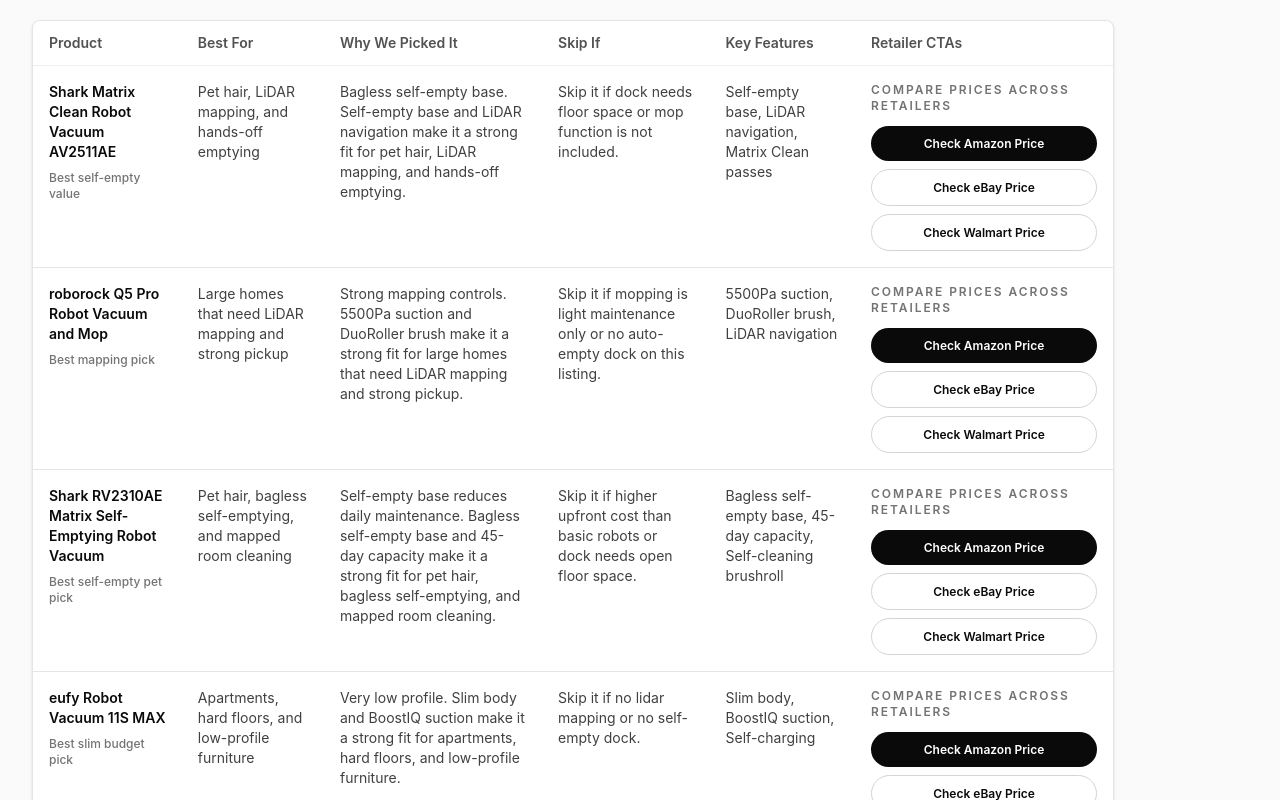
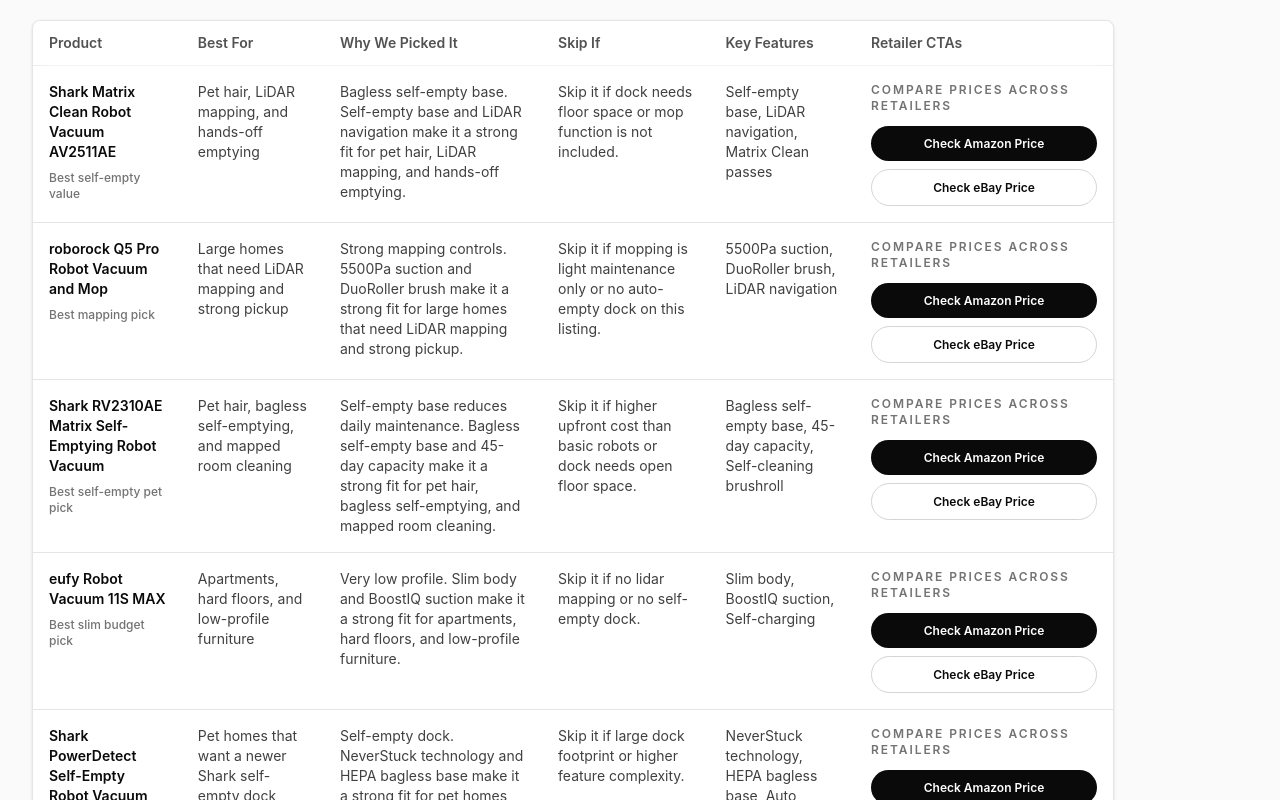
Before and after one commit to bunyaminoztoprak74-max/homepilot, a Next.js app: page /robot-vacuums in a window 1280 px wide. Shown: the part 780-1580 px from the top of the page. Built offline with nearby package versions, Linux system fonts and the light colour scheme.

Commit message:
Remove Walmart retailer support

```diff
--- a/components/RetailerButtons.tsx
+++ b/components/RetailerButtons.tsx
@@ -8,8 +8,7 @@ type Retailer = {
 export function RetailerButtons({ product, compact = false }: { product: Product; compact?: boolean }) {
   const retailers: Retailer[] = [
     { label: "Check Amazon Price", href: product.amazonUrl },
-    { label: "Check eBay Price", href: product.ebayUrl },
-    { label: "Check Walmart Price", href: product.walmartUrl }
+    { label: "Check eBay Price", href: product.ebayUrl }
   ];
 
   return (
@@ -17,7 +16,7 @@ export function RetailerButtons({ product, compact = false }: { product: Product
       <p className="mb-3 text-xs font-semibold uppercase tracking-[0.16em] text-neutral-500">
         Compare prices across retailers
       </p>
-      <div className={compact ? "grid gap-2" : "grid grid-cols-3 gap-2"}>
+      <div className={compact ? "grid gap-2" : "grid grid-cols-2 gap-2"}>
         {retailers.map((retailer, index) => (
           <a
             key={retailer.label}
--- a/data/products.json
+++ b/data/products.json
@@ -34,8 +34,7 @@
       "Mop function is not included"
     ],
     "amazonUrl": "https://www.amazon.com/dp/B09T4YZGQR?tag=affiliater07c-20",
-    "ebayUrl": "https://www.ebay.com/sch/i.html?_nkw=Shark%20Matrix%20Clean%20Robot%20Vacuum%20AV2511AE%20B09T4YZGQR",
-    "walmartUrl": "https://www.walmart.com/search?q=Shark%20Matrix%20Clean%20Robot%20Vacuum%20AV2511AE%20B09T4YZGQR"
+    "ebayUrl": "https://www.ebay.com/sch/i.html?_nkw=Shark%20Matrix%20Clean%20Robot%20Vacuum%20AV2511AE%20B09T4YZGQR"
   },
   {
     "id": "roborock-q5-pro",
@@ -72,8 +71,7 @@
       "No auto-empty dock on this listing"
     ],
     "amazonUrl": "https://www.amazon.com/dp/B0C7VLHMQR?tag=affiliater07c-20",
-    "ebayUrl": "https://www.ebay.com/sch/i.html?_nkw=roborock%20Q5%20Pro%20Robot%20Vacuum%20and%20Mop%20B0C7VLHMQR",
-    "walmartUrl": "https://www.walmart.com/search?q=roborock%20Q5%20Pro%20Robot%20Vacuum%20and%20Mop%20B0C7VLHMQR"
+    "ebayUrl": "https://www.ebay.com/sch/i.html?_nkw=roborock%20Q5%20Pro%20Robot%20Vacuum%20and%20Mop%20B0C7VLHMQR"
   },
   {
     "id": "shark-rv2310ae",
@@ -110,8 +108,7 @@
       "Dock needs open floor space"
     ],
     "amazonUrl": "https://www.amazon.com/dp/B09J88GNW3?tag=affiliater07c-20",
-    "ebayUrl": "https://www.ebay.com/sch/i.html?_nkw=Shark%20RV2310AE%20Matrix%20Self-Emptying%20Robot%20Vacuum%20B09J88GNW3",
-    "walmartUrl": "https://www.walmart.com/search?q=Shark%20RV2310AE%20Matrix%20Self-Emptying%20Robot%20Vacuum%20B09J88GNW3"
+    "ebayUrl": "https://www.ebay.com/sch/i.html?_nkw=Shark%20RV2310AE%20Matrix%20Self-Emptying%20Robot%20Vacuum%20B09J88GNW3"
   },
   {
     "id": "eufy-11s-max",
@@ -148,8 +145,7 @@
       "No self-empty dock"
     ],
     "amazonUrl": "https://www.amazon.com/dp/B07R295MLS?tag=affiliater07c-20",
-    "ebayUrl": "https://www.ebay.com/sch/i.html?_nkw=eufy%20Robot%20Vacuum%2011S%20MAX%20B07R295MLS",
-    "walmartUrl": "https://www.walmart.com/search?q=eufy%20Robot%20Vacuum%2011S%20MAX%20B07R295MLS"
+    "ebayUrl": "https://www.ebay.com/sch/i.html?_nkw=eufy%20Robot%20Vacuum%2011S%20MAX%20B07R295MLS"
   },
   {
     "id": "shark-powerdetect-av2820s",
@@ -186,8 +182,7 @@
       "Higher feature complexity"
     ],
     "amazonUrl": "https://www.amazon.com/dp/B0CDJFHM4J?tag=affiliater07c-20",
-    "ebayUrl": "https://www.ebay.com/sch/i.html?_nkw=Shark%20PowerDetect%20Self-Empty%20Robot%20Vacuum%20AV2820S%20B0CDJFHM4J",
-    "walmartUrl": "https://www.walmart.com/search?q=Shark%20PowerDetect%20Self-Empty%20Robot%20Vacuum%20AV2820S%20B0CDJFHM4J"
+    "ebayUrl": "https://www.ebay.com/sch/i.html?_nkw=Shark%20PowerDetect%20Self-Empty%20Robot%20Vacuum%20AV2820S%20B0CDJFHM4J"
   },
   {
     "id": "roborock-qrevo-qv35a",
@@ -224,8 +219,7 @@
       "More consumables to maintain"
     ],
     "amazonUrl": "https://www.amazon.com/dp/B0DQ82FJST?tag=affiliater07c-20",
-    "ebayUrl": "https://www.ebay.com/sch/i.html?_nkw=roborock%20Qrevo%20QV%2035A%20Robot%20Vacuum%20and%20Mop%20B0DQ82FJST",
-    "walmartUrl": "https://www.walmart.com/search?q=roborock%20Qrevo%20QV%2035A%20Robot%20Vacuum%20and%20Mop%20B0DQ82FJST"
+    "ebayUrl": "https://www.ebay.com/sch/i.html?_nkw=roborock%20Qrevo%20QV%2035A%20Robot%20Vacuum%20and%20Mop%20B0DQ82FJST"
   },
   {
     "id": "shark-av2110s",
@@ -262,8 +256,7 @@
       "White finish may show dust"
     ],
     "amazonUrl": "https://www.amazon.com/dp/B0F2GRYPD1?tag=affiliater07c-20",
-    "ebayUrl": "https://www.ebay.com/sch/i.html?_nkw=Shark%20Navigator%20Robot%20Vacuum%20AV2110S%20B0F2GRYPD1",
-    "walmartUrl": "https://www.walmart.com/search?q=Shark%20Navigator%20Robot%20Vacuum%20AV2110S%20B0F2GRYPD1"
+    "ebayUrl": "https://www.ebay.com/sch/i.html?_nkw=Shark%20Navigator%20Robot%20Vacuum%20AV2110S%20B0F2GRYPD1"
   },
   {
     "id": "roborock-q10-s5-plus",
@@ -300,8 +293,7 @@
       "Mop performance depends on flooring"
     ],
     "amazonUrl": "https://www.amazon.com/dp/B0DWXBCQVP?tag=affiliater07c-20",
-    "ebayUrl": "https://www.ebay.com/sch/i.html?_nkw=roborock%20Q10%20S5%2B%20Robot%20Vacuum%20and%20Mop%20B0DWXBCQVP",
-    "walmartUrl": "https://www.walmart.com/search?q=roborock%20Q10%20S5%2B%20Robot%20Vacuum%20and%20Mop%20B0DWXBCQVP"
+    "ebayUrl": "https://www.ebay.com/sch/i.html?_nkw=roborock%20Q10%20S5%2B%20Robot%20Vacuum%20and%20Mop%20B0DWXBCQVP"
   },
   {
     "id": "irobot-roomba-105-autoempty",
@@ -338,8 +330,7 @@
       "No mop on this listing"
     ],
     "amazonUrl": "https://www.amazon.com/dp/B0DWG1K24K?tag=affiliater07c-20",
-    "ebayUrl": "https://www.ebay.com/sch/i.html?_nkw=iRobot%20Roomba%20105%20Vac%20Robot%20Vacuum%20with%20AutoEmpty%20Dock%20B0DWG1K24K",
-    "walmartUrl": "https://www.walmart.com/search?q=iRobot%20Roomba%20105%20Vac%20Robot%20Vacuum%20with%20AutoEmpty%20Dock%20B0DWG1K24K"
+    "ebayUrl": "https://www.ebay.com/sch/i.html?_nkw=iRobot%20Roomba%20105%20Vac%20Robot%20Vacuum%20with%20AutoEmpty%20Dock%20B0DWG1K24K"
   },
   {
     "id": "dreame-d20-plus",
@@ -376,8 +367,7 @@
       "Newer model with less long-term history"
     ],
     "amazonUrl": "https://www.amazon.com/dp/B0F3C3XM68?tag=affiliater07c-20",
-    "ebayUrl": "https://www.ebay.com/sch/i.html?_nkw=DREAME%20D20%20Plus%20Robot%20Vacuum%20and%20Mop%20B0F3C3XM68",
-    "walmartUrl": "https://www.walmart.com/search?q=DREAME%20D20%20Plus%20Robot%20Vacuum%20and%20Mop%20B0F3C3XM68"
+    "ebayUrl": "https://www.ebay.com/sch/i.html?_nkw=DREAME%20D20%20Plus%20Robot%20Vacuum%20and%20Mop%20B0F3C3XM68"
   },
   {
     "id": "cosori-turboblaze-6qt",
@@ -414,8 +404,7 @@
       "Basket size may be small for big families"
     ],
     "amazonUrl": "https://www.amazon.com/dp/B0C33CHG99?tag=affiliater07c-20",
-    "ebayUrl": "https://www.ebay.com/sch/i.html?_nkw=COSORI%209-in-1%20TurboBlaze%20Air%20Fryer%206%20Qt%20B0C33CHG99",
-    "walmartUrl": "https://www.walmart.com/search?q=COSORI%209-in-1%20TurboBlaze%20Air%20Fryer%206%20Qt%20B0C33CHG99"
+    "ebayUrl": "https://www.ebay.com/sch/i.html?_nkw=COSORI%209-in-1%20TurboBlaze%20Air%20Fryer%206%20Qt%20B0C33CHG99"
   },
   {
     "id": "ninja-af101",
@@ -452,8 +441,7 @@
       "Round basket wastes some space"
     ],
     "amazonUrl": "https://www.amazon.com/dp/B07FDJMC9Q?tag=affiliater07c-20",
-    "ebayUrl": "https://www.ebay.com/sch/i.html?_nkw=Ninja%20AF101%204%20Qt%20Air%20Fryer%20B07FDJMC9Q",
-    "walmartUrl": "https://www.walmart.com/search?q=Ninja%20AF101%204%20Qt%20Air%20Fryer%20B07FDJMC9Q"
+    "ebayUrl": "https://www.ebay.com/sch/i.html?_nkw=Ninja%20AF101%204%20Qt%20Air%20Fryer%20B07FDJMC9Q"
   },
   {
     "id": "ninja-dz201",
@@ -490,8 +478,7 @@
       "More parts to clean"
     ],
     "amazonUrl": "https://www.amazon.com/dp/B089TQWJKK?tag=affiliater07c-20",
-    "ebayUrl": "https://www.ebay.com/sch/i.html?_nkw=Ninja%20DZ201%20Foodi%208%20Qt%20DualZone%20Air%20Fryer%20B089TQWJKK",
-    "walmartUrl": "https://www.walmart.com/search?q=Ninja%20DZ201%20Foodi%208%20Qt%20DualZone%20Air%20Fryer%20B089TQWJKK"
+    "ebayUrl": "https://www.ebay.com/sch/i.html?_nkw=Ninja%20DZ201%20Foodi%208%20Qt%20DualZone%20Air%20Fryer%20B089TQWJKK"
   },
   {
     "id": "instant-vortex-plus-6qt",
@@ -528,8 +515,7 @@
       "May be bulky for tiny counters"
     ],
     "amazonUrl": "https://www.amazon.com/dp/B07VHFMZHJ?tag=affiliater07c-20",
-    "ebayUrl": "https://www.ebay.com/sch/i.html?_nkw=Instant%20Pot%20Vortex%20Plus%206QT%20Air%20Fryer%20B07VHFMZHJ",
-    "walmartUrl": "https://www.walmart.com/search?q=Instant%20Pot%20Vortex%20Plus%206QT%20Air%20Fryer%20B07VHFMZHJ"
+    "ebayUrl": "https://www.ebay.com/sch/i.html?_nkw=Instant%20Pot%20Vortex%20Plus%206QT%20Air%20Fryer%20B07VHFMZHJ"
   },
   {
     "id": "ninja-af141",
@@ -566,8 +552,7 @@
       "Not a full oven replacement"
     ],
     "amazonUrl": "https://www.amazon.com/dp/B0CSZ7WBYW?tag=affiliater07c-20",
-    "ebayUrl": "https://www.ebay.com/sch/i.html?_nkw=Ninja%20AF141%205%20Qt%20Air%20Fryer%20Pro%20B0CSZ7WBYW",
-    "walmartUrl": "https://www.walmart.com/search?q=Ninja%20AF141%205%20Qt%20Air%20Fryer%20Pro%20B0CSZ7WBYW"
+    "ebayUrl": "https://www.ebay.com/sch/i.html?_nkw=Ninja%20AF141%205%20Qt%20Air%20Fryer%20Pro%20B0CSZ7WBYW"
   },
   {
     "id": "cosori-pro-5qt",
@@ -604,8 +589,7 @@
       "Presets still need adjustment"
     ],
     "amazonUrl": "https://www.amazon.com/dp/B0936FGLQS?tag=affiliater07c-20",
-    "ebayUrl": "https://www.ebay.com/sch/i.html?_nkw=COSORI%20Air%20Fryer%20Pro%205QT%20B0936FGLQS",
-    "walmartUrl": "https://www.walmart.com/search?q=COSORI%20Air%20Fryer%20Pro%205QT%20B0936FGLQS"
+    "ebayUrl": "https://www.ebay.com/sch/i.html?_nkw=COSORI%20Air%20Fryer%20Pro%205QT%20B0936FGLQS"
   },
   {
     "id": "ninja-af181",
@@ -642,8 +626,7 @@
       "Still one cooking zone"
     ],
     "amazonUrl": "https://www.amazon.com/dp/B0CS3V8M9H?tag=affiliater07c-20",
-    "ebayUrl": "https://www.ebay.com/sch/i.html?_nkw=Ninja%20AF181%20XL%20Air%20Fryer%20B0CS3V8M9H",
-    "walmartUrl": "https://www.walmart.com/search?q=Ninja%20AF181%20XL%20Air%20Fryer%20B0CS3V8M9H"
+    "ebayUrl": "https://www.ebay.com/sch/i.html?_nkw=Ninja%20AF181%20XL%20Air%20Fryer%20B0CS3V8M9H"
   },
   {
     "id": "instant-versazone-9qt",
@@ -680,8 +663,7 @@
       "Large basket storage"
     ],
     "amazonUrl": "https://www.amazon.com/dp/B0B18VW7VS?tag=affiliater07c-20",
-    "ebayUrl": "https://www.ebay.com/sch/i.html?_nkw=Instant%20Pot%20VersaZone%209QT%20Air%20Fryer%20B0B18VW7VS",
-    "walmartUrl": "https://www.walmart.com/search?q=Instant%20Pot%20VersaZone%209QT%20Air%20Fryer%20B0B18VW7VS"
+    "ebayUrl": "https://www.ebay.com/sch/i.html?_nkw=Instant%20Pot%20VersaZone%209QT%20Air%20Fryer%20B0B18VW7VS"
   },
   {
     "id": "chefman-turbofry-8qt",
@@ -718,8 +700,7 @@
       "Large counter footprint"
     ],
     "amazonUrl": "https://www.amazon.com/dp/B08DKYBTPH?tag=affiliater07c-20",
-    "ebayUrl": "https://www.ebay.com/sch/i.html?_nkw=Chefman%20TurboFry%208%20Qt%20Air%20Fryer%20B08DKYBTPH",
-    "walmartUrl": "https://www.walmart.com/search?q=Chefman%20TurboFry%208%20Qt%20Air%20Fryer%20B08DKYBTPH"
+    "ebayUrl": "https://www.ebay.com/sch/i.html?_nkw=Chefman%20TurboFry%208%20Qt%20Air%20Fryer%20B08DKYBTPH"
   },
   {
     "id": "instant-vortex-clearcook",
@@ -756,8 +737,7 @@
       "Single basket"
     ],
     "amazonUrl": "https://www.amazon.com/dp/B096N3FTZP?tag=affiliater07c-20",
-    "ebayUrl": "https://www.ebay.com/sch/i.html?_nkw=Instant%20Pot%20Vortex%20Plus%206QT%20ClearCook%20Air%20Fryer%20B096N3FTZP",
-    "walmartUrl": "https://www.walmart.com/search?q=Instant%20Pot%20Vortex%20Plus%206QT%20ClearCook%20Air%20Fryer%20B096N3FTZP"
+    "ebayUrl": "https://www.ebay.com/sch/i.html?_nkw=Instant%20Pot%20Vortex%20Plus%206QT%20ClearCook%20Air%20Fryer%20B096N3FTZP"
   },
   {
     "id": "breville-bambino",
@@ -794,8 +774,7 @@
       "Small water tank"
     ],
     "amazonUrl": "https://www.amazon.com/dp/B0B1JPPG2L?tag=affiliater07c-20",
-    "ebayUrl": "https://www.ebay.com/sch/i.html?_nkw=Breville%20Bambino%20Espresso%20Machine%20BES450BSS%20B0B1JPPG2L",
-    "walmartUrl": "https://www.walmart.com/search?q=Breville%20Bambino%20Espresso%20Machine%20BES450BSS%20B0B1JPPG2L"
+    "ebayUrl": "https://www.ebay.com/sch/i.html?_nkw=Breville%20Bambino%20Espresso%20Machine%20BES450BSS%20B0B1JPPG2L"
   },
   {
     "id": "breville-barista-express",
@@ -832,8 +811,7 @@
       "Built-in grinder limits upgrade path"
     ],
     "amazonUrl": "https://www.amazon.com/dp/B00CH9QWOU?tag=affiliater07c-20",
-    "ebayUrl": "https://www.ebay.com/sch/i.html?_nkw=Breville%20Barista%20Express%20Espresso%20Machine%20BES870XL%20B00CH9QWOU",
-    "walmartUrl": "https://www.walmart.com/search?q=Breville%20Barista%20Express%20Espresso%20Machine%20BES870XL%20B00CH9QWOU"
+    "ebayUrl": "https://www.ebay.com/sch/i.html?_nkw=Breville%20Barista%20Express%20Espresso%20Machine%20BES870XL%20B00CH9QWOU"
   },
   {
     "id": "baratza-encore-esp",
@@ -870,8 +848,7 @@
       "Still requires dialing in"
     ],
     "amazonUrl": "https://www.amazon.com/dp/B0BW272XCV?tag=affiliater07c-20",
-    "ebayUrl": "https://www.ebay.com/sch/i.html?_nkw=Baratza%20Encore%20ESP%20Coffee%20Grinder%20B0BW272XCV",
-    "walmartUrl": "https://www.walmart.com/search?q=Baratza%20Encore%20ESP%20Coffee%20Grinder%20B0BW272XCV"
+    "ebayUrl": "https://www.ebay.com/sch/i.html?_nkw=Baratza%20Encore%20ESP%20Coffee%20Grinder%20B0BW272XCV"
   },
   {
     "id": "ninja-luxe-cafe",
@@ -908,8 +885,7 @@
       "Larger footprint"
     ],
     "amazonUrl": "https://www.amazon.com/dp/B0D45PK5V4?tag=affiliater07c-20",
-    "ebayUrl": "https://www.ebay.com/sch/i.html?_nkw=Ninja%20Luxe%20Cafe%20Premier%203-in-1%20Espresso%20Machine%20ES601%20B0D45PK5V4",
-    "walmartUrl": "https://www.walmart.com/search?q=Ninja%20Luxe%20Cafe%20Premier%203-in-1%20Espresso%20Machine%20ES601%20B0D45PK5V4"
+    "ebayUrl": "https://www.ebay.com/sch/i.html?_nkw=Ninja%20Luxe%20Cafe%20Premier%203-in-1%20Espresso%20Machine%20ES601%20B0D45PK5V4"
   },
   {
     "id": "casabrews-cm5418",
@@ -946,8 +922,7 @@
       "Needs grinder for best results"
     ],
     "amazonUrl": "https://www.amazon.com/dp/B09X3WGJ3R?tag=affiliater07c-20",
-    "ebayUrl": "https://www.ebay.com/sch/i.html?_nkw=CASABREWS%20CM5418%20Espresso%20Machine%20B09X3WGJ3R",
-    "walmartUrl": "https://www.walmart.com/search?q=CASABREWS%20CM5418%20Espresso%20Machine%20B09X3WGJ3R"
+    "ebayUrl": "https://www.ebay.com/sch/i.html?_nkw=CASABREWS%20CM5418%20Espresso%20Machine%20B09X3WGJ3R"
   },
   {
     "id": "breville-bambino-plus",
@@ -984,8 +959,7 @@
       "Small footprint means smaller reservoir"
     ],
     "amazonUrl": "https://www.amazon.com/dp/B07JVD78TT?tag=affiliater07c-20",
-    "ebayUrl": "https://www.ebay.com/sch/i.html?_nkw=Breville%20Bambino%20Plus%20Espresso%20Machine%20BES500BSS%20B07JVD78TT",
-    "walmartUrl": "https://www.walmart.com/search?q=Breville%20Bambino%20Plus%20Espresso%20Machine%20BES500BSS%20B07JVD78TT"
+    "ebayUrl": "https://www.ebay.com/sch/i.html?_nkw=Breville%20Bambino%20Plus%20Espresso%20Machine%20BES500BSS%20B07JVD78TT"
   },
   {
     "id": "delonghi-classic",
@@ -1022,8 +996,7 @@
       "Grinder still matters"
     ],
     "amazonUrl": "https://www.amazon.com/dp/B0DQWC47JN?tag=affiliater07c-20",
-    "ebayUrl": "https://www.ebay.com/sch/i.html?_nkw=De'Longhi%20Classic%20Espresso%20Machine%20B0DQWC47JN",
-    "walmartUrl": "https://www.walmart.com/search?q=De'Longhi%20Classic%20Espresso%20Machine%20B0DQWC47JN"
+    "ebayUrl": "https://www.ebay.com/sch/i.html?_nkw=De'Longhi%20Classic%20Espresso%20Machine%20B0DQWC47JN"
   },
   {
     "id": "delonghi-stilosa",
@@ -1060,8 +1033,7 @@
       "Needs grinder and technique"
     ],
     "amazonUrl": "https://www.amazon.com/dp/B08C96BG9H?tag=affiliater07c-20",
-    "ebayUrl": "https://www.ebay.com/sch/i.html?_nkw=De'Longhi%20Stilosa%20Manual%20Espresso%20Machine%20B08C96BG9H",
-    "walmartUrl": "https://www.walmart.com/search?q=De'Longhi%20Stilosa%20Manual%20Espresso%20Machine%20B08C96BG9H"
+    "ebayUrl": "https://www.ebay.com/sch/i.html?_nkw=De'Longhi%20Stilosa%20Manual%20Espresso%20Machine%20B08C96BG9H"
   },
   {
     "id": "breville-bambino-baratza-bundle",
@@ -1098,8 +1070,7 @@
       "Costs more than machine-only"
     ],
     "amazonUrl": "https://www.amazon.com/dp/B0CMYKCKW2?tag=affiliater07c-20",
-    "ebayUrl": "https://www.ebay.com/sch/i.html?_nkw=Breville%20Bambino%20Plus%20and%20Baratza%20Encore%20ESP%20Bundle%20B0CMYKCKW2",
-    "walmartUrl": "https://www.walmart.com/search?q=Breville%20Bambino%20Plus%20and%20Baratza%20Encore%20ESP%20Bundle%20B0CMYKCKW2"
+    "ebayUrl": "https://www.ebay.com/sch/i.html?_nkw=Breville%20Bambino%20Plus%20and%20Baratza%20Encore%20ESP%20Bundle%20B0CMYKCKW2"
   },
   {
     "id": "terra-kaffe-tk02",
@@ -1136,7 +1107,6 @@
       "Less hands-on control"
     ],
     "amazonUrl": "https://www.amazon.com/dp/B0DM2FCLHJ?tag=affiliater07c-20",
-    "ebayUrl": "https://www.ebay.com/sch/i.html?_nkw=Terra%20Kaffe%20TK-02%20Super%20Automatic%20Espresso%20Machine%20B0DM2FCLHJ",
-    "walmartUrl": "https://www.walmart.com/search?q=Terra%20Kaffe%20TK-02%20Super%20Automatic%20Espresso%20Machine%20B0DM2FCLHJ"
+    "ebayUrl": "https://www.ebay.com/sch/i.html?_nkw=Terra%20Kaffe%20TK-02%20Super%20Automatic%20Espresso%20Machine%20B0DM2FCLHJ"
   }
 ]
--- a/lib/types.ts
+++ b/lib/types.ts
@@ -15,7 +15,6 @@ export type Product = {
   asin: string;
   amazonUrl: string;
   ebayUrl: string;
-  walmartUrl: string;
   image: string;
   priceText: string;
   comparisonBadge: string;
```
Also changed, not shown: content/README.md, 1 other file (tests, documents, lock files or other folders).
